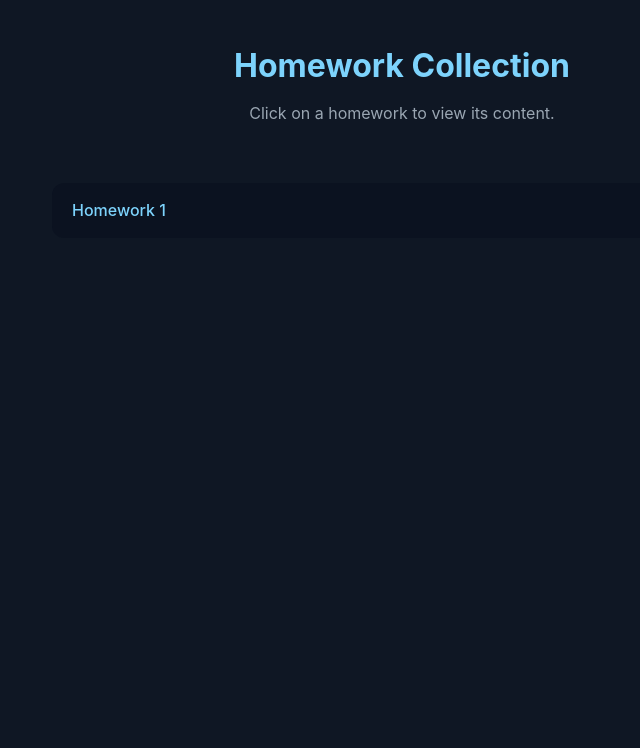
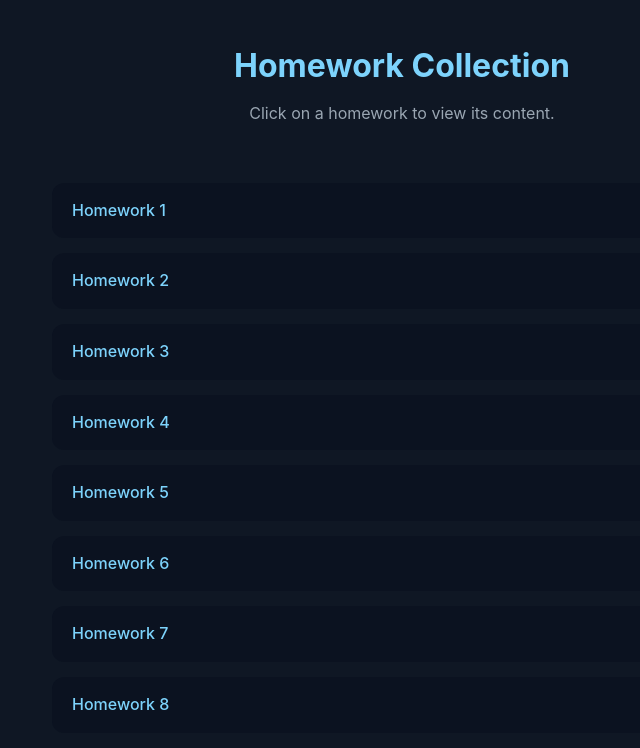
Before and after one commit to AdriIT/statistics-homeworks, a plain HTML site: page index.html in a window 1280 px wide. Shown: the whole page, without its empty margins (238-878 px from the left). Drawn offline with Linux system fonts and the light colour scheme.

Commit message:
Update index.html

```diff
--- a/index.html
+++ b/index.html
@@ -67,6 +67,13 @@
   <div class="container">
     <ul>
       <li><a href="homework1">Homework 1</a></li>
+      <li><a href="homework1">Homework 2</a></li>
+      <li><a href="homework1">Homework 3</a></li>
+      <li><a href="homework1">Homework 4</a></li>
+      <li><a href="homework1">Homework 5</a></li>
+      <li><a href="homework1">Homework 6</a></li>
+      <li><a href="homework1">Homework 7</a></li>
+      <li><a href="homework1">Homework 8</a></li>
     </ul>
   </div>
 </body>
```
